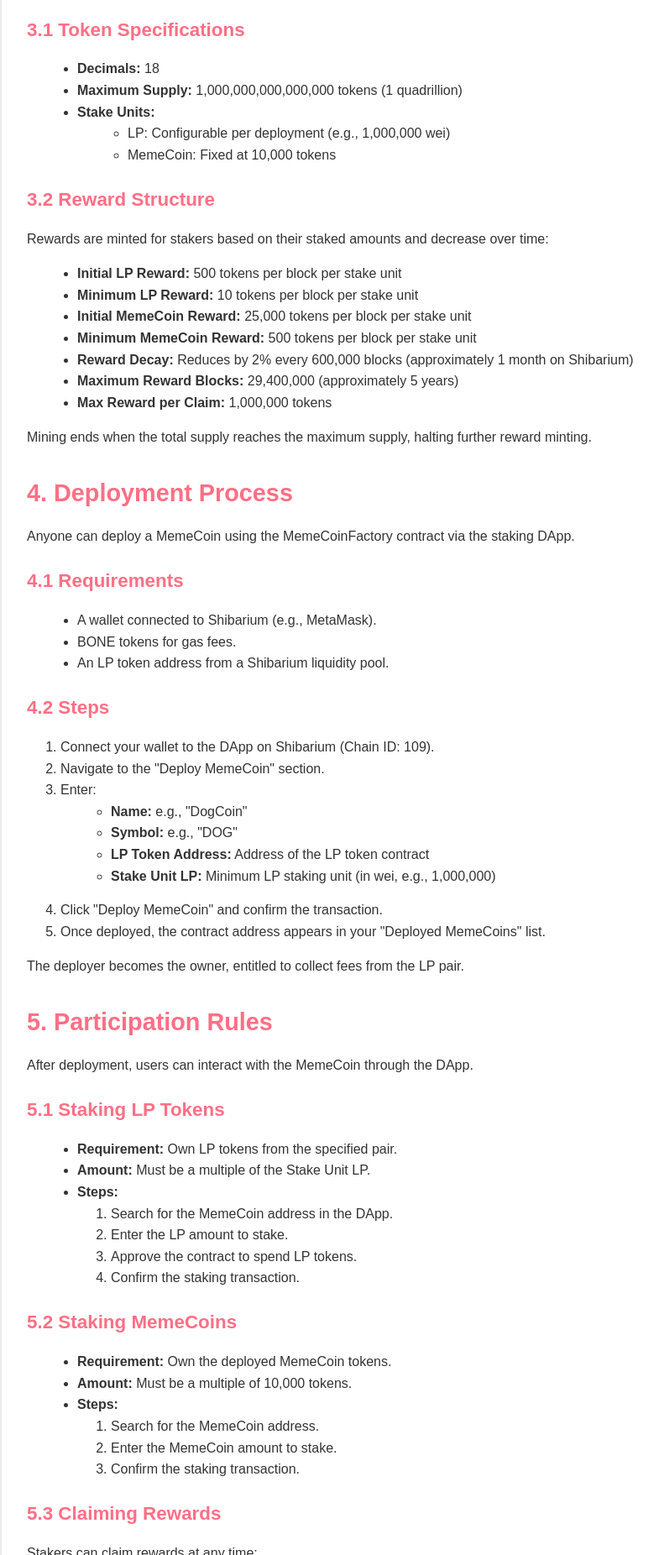
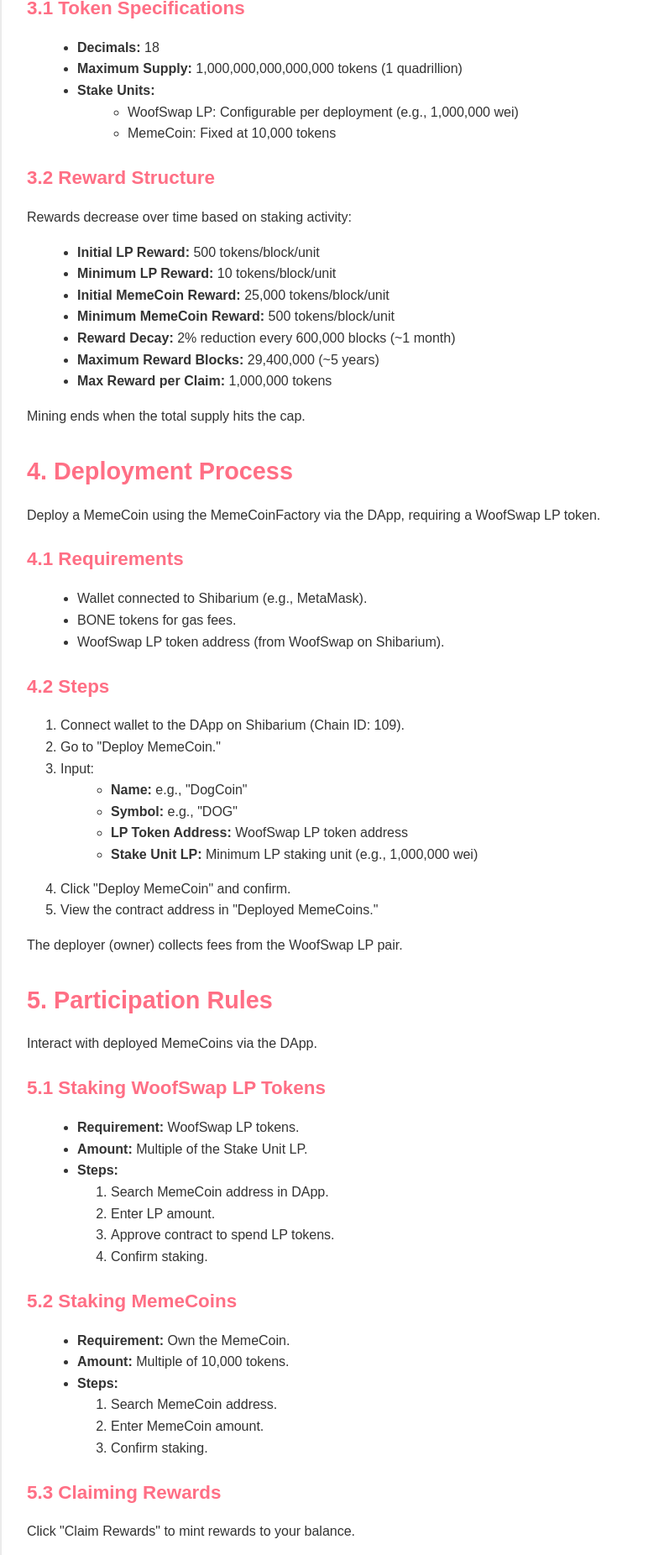
Before and after one commit to Shibfun/MemeStakingDApp, a plain HTML site: page Whitepaper/index.html in a window 1280 px wide. Shown: the part 948-2800 px from the top of the page at 84% size, without its empty margins (158-943 px from the left). Drawn offline with Linux system fonts and the light colour scheme.

Commit message:
Update index.html

```diff
--- a/Whitepaper/index.html
+++ b/Whitepaper/index.html
@@ -54,29 +54,29 @@
 <body>
     <div class="container">
         <h1>MemeCoin Whitepaper</h1>
-        <p style="text-align: center; font-style: italic;">A Decentralized Staking and Reward System on Shibarium</p>
+        <p style="text-align: center; font-style: italic;">A Decentralized Staking and Reward System on Shibarium with WoofSwap Integration</p>
 
         <div class="section">
             <h2>1. Introduction</h2>
-            <p>MemeCoin is a decentralized, community-driven token system built on the Shibarium blockchain. It allows anyone to deploy their own meme-themed cryptocurrency and enables users to stake liquidity pool (LP) tokens or the MemeCoin itself to earn rewards. Designed for simplicity and accessibility, MemeCoin combines fun with financial incentives, leveraging Shibarium's low-cost, high-speed infrastructure.</p>
-            <p>This whitepaper outlines the system's mechanics, deployment process, participation rules, and reward structure, providing a comprehensive guide for creators and stakers alike.</p>
+            <p>MemeCoin is a decentralized token system built on the Shibarium blockchain, designed to empower communities to create meme-themed cryptocurrencies. Integrated exclusively with WoofSwap liquidity pools, MemeCoin enables users to stake WoofSwap LP tokens or the MemeCoin itself to earn rewards. Leveraging Shibarium's efficiency and WoofSwap's liquidity, it offers a fun and rewarding experience for global participants.</p>
+            <p>This whitepaper details the system's mechanics, deployment process, participation rules, and reward structure.</p>
         </div>
 
         <div class="section">
             <h2>2. System Overview</h2>
             <h3>2.1 Core Components</h3>
             <ul>
-                <li><strong>MemeCoin Contract:</strong> A smart contract managing token creation, staking, and rewards.</li>
-                <li><strong>MemeCoinFactory Contract:</strong> A factory contract for deploying new MemeCoin instances.</li>
-                <li><strong>Staking DApp:</strong> A user-friendly interface for deploying and interacting with MemeCoins.</li>
+                <li><strong>MemeCoin Contract:</strong> Manages token creation, staking, and rewards.</li>
+                <li><strong>MemeCoinFactory Contract:</strong> Deploys new MemeCoin instances.</li>
+                <li><strong>Staking DApp:</strong> A user interface for deployment and interaction.</li>
             </ul>
             <h3>2.2 Key Features</h3>
             <ul>
                 <li>Customizable token name and symbol.</li>
-                <li>Staking of LP tokens and MemeCoins for rewards.</li>
-                <li>Dynamic reward decay over time.</li>
-                <li>Fee collection for creators.</li>
-                <li>Maximum supply cap and mining end conditions.</li>
+                <li>Staking of WoofSwap LP tokens and MemeCoins.</li>
+                <li>Dynamic reward decay.</li>
+                <li>Fee collection for creators via WoofSwap pairs.</li>
+                <li>Supply cap with mining termination.</li>
             </ul>
         </div>
 
@@ -88,108 +88,104 @@
                 <li><strong>Maximum Supply:</strong> 1,000,000,000,000,000 tokens (1 quadrillion)</li>
                 <li><strong>Stake Units:</strong>
                     <ul>
-                        <li>LP: Configurable per deployment (e.g., 1,000,000 wei)</li>
+                        <li>WoofSwap LP: Configurable per deployment (e.g., 1,000,000 wei)</li>
                         <li>MemeCoin: Fixed at 10,000 tokens</li>
                     </ul>
                 </li>
             </ul>
             <h3>3.2 Reward Structure</h3>
-            <p>Rewards are minted for stakers based on their staked amounts and decrease over time:</p>
+            <p>Rewards decrease over time based on staking activity:</p>
             <ul>
-                <li><strong>Initial LP Reward:</strong> 500 tokens per block per stake unit</li>
-                <li><strong>Minimum LP Reward:</strong> 10 tokens per block per stake unit</li>
-                <li><strong>Initial MemeCoin Reward:</strong> 25,000 tokens per block per stake unit</li>
-                <li><strong>Minimum MemeCoin Reward:</strong> 500 tokens per block per stake unit</li>
-                <li><strong>Reward Decay:</strong> Reduces by 2% every 600,000 blocks (approximately 1 month on Shibarium)</li>
-                <li><strong>Maximum Reward Blocks:</strong> 29,400,000 (approximately 5 years)</li>
+                <li><strong>Initial LP Reward:</strong> 500 tokens/block/unit</li>
+                <li><strong>Minimum LP Reward:</strong> 10 tokens/block/unit</li>
+                <li><strong>Initial MemeCoin Reward:</strong> 25,000 tokens/block/unit</li>
+                <li><strong>Minimum MemeCoin Reward:</strong> 500 tokens/block/unit</li>
+                <li><strong>Reward Decay:</strong> 2% reduction every 600,000 blocks (~1 month)</li>
+                <li><strong>Maximum Reward Blocks:</strong> 29,400,000 (~5 years)</li>
                 <li><strong>Max Reward per Claim:</strong> 1,000,000 tokens</li>
             </ul>
-            <p>Mining ends when the total supply reaches the maximum supply, halting further reward minting.</p>
+            <p>Mining ends when the total supply hits the cap.</p>
         </div>
 
         <div class="section">
             <h2>4. Deployment Process</h2>
-            <p>Anyone can deploy a MemeCoin using the MemeCoinFactory contract via the staking DApp.</p>
+            <p>Deploy a MemeCoin using the MemeCoinFactory via the DApp, requiring a WoofSwap LP token.</p>
             <h3>4.1 Requirements</h3>
             <ul>
-                <li>A wallet connected to Shibarium (e.g., MetaMask).</li>
+                <li>Wallet connected to Shibarium (e.g., MetaMask).</li>
                 <li>BONE tokens for gas fees.</li>
-                <li>An LP token address from a Shibarium liquidity pool.</li>
+                <li>WoofSwap LP token address (from WoofSwap on Shibarium).</li>
             </ul>
             <h3>4.2 Steps</h3>
             <ol>
-                <li>Connect your wallet to the DApp on Shibarium (Chain ID: 109).</li>
-                <li>Navigate to the "Deploy MemeCoin" section.</li>
-                <li>Enter:
+                <li>Connect wallet to the DApp on Shibarium (Chain ID: 109).</li>
+                <li>Go to "Deploy MemeCoin."</li>
+                <li>Input:
                     <ul>
                         <li><strong>Name:</strong> e.g., "DogCoin"</li>
                         <li><strong>Symbol:</strong> e.g., "DOG"</li>
-                        <li><strong>LP Token Address:</strong> Address of the LP token contract</li>
-                        <li><strong>Stake Unit LP:</strong> Minimum LP staking unit (in wei, e.g., 1,000,000)</li>
+                        <li><strong>LP Token Address:</strong> WoofSwap LP token address</li>
+                        <li><strong>Stake Unit LP:</strong> Minimum LP staking unit (e.g., 1,000,000 wei)</li>
                     </ul>
                 </li>
-                <li>Click "Deploy MemeCoin" and confirm the transaction.</li>
-                <li>Once deployed, the contract address appears in your "Deployed MemeCoins" list.</li>
+                <li>Click "Deploy MemeCoin" and confirm.</li>
+                <li>View the contract address in "Deployed MemeCoins."</li>
             </ol>
-            <p>The deployer becomes the owner, entitled to collect fees from the LP pair.</p>
+            <p>The deployer (owner) collects fees from the WoofSwap LP pair.</p>
         </div>
 
         <div class="section">
             <h2>5. Participation Rules</h2>
-            <p>After deployment, users can interact with the MemeCoin through the DApp.</p>
-            <h3>5.1 Staking LP Tokens</h3>
+            <p>Interact with deployed MemeCoins via the DApp.</p>
+            <h3>5.1 Staking WoofSwap LP Tokens</h3>
             <ul>
-                <li><strong>Requirement:</strong> Own LP tokens from the specified pair.</li>
-                <li><strong>Amount:</strong> Must be a multiple of the Stake Unit LP.</li>
+                <li><strong>Requirement:</strong> WoofSwap LP tokens.</li>
+                <li><strong>Amount:</strong> Multiple of the Stake Unit LP.</li>
                 <li><strong>Steps:</strong>
                     <ol>
-                        <li>Search for the MemeCoin address in the DApp.</li>
-                        <li>Enter the LP amount to stake.</li>
-                        <li>Approve the contract to spend LP tokens.</li>
-                        <li>Confirm the staking transaction.</li>
+                        <li>Search MemeCoin address in DApp.</li>
+                        <li>Enter LP amount.</li>
+                        <li>Approve contract to spend LP tokens.</li>
+                        <li>Confirm staking.</li>
                     </ol>
                 </li>
             </ul>
             <h3>5.2 Staking MemeCoins</h3>
             <ul>
-                <li><strong>Requirement:</strong> Own the deployed MemeCoin tokens.</li>
-                <li><strong>Amount:</strong> Must be a multiple of 10,000 tokens.</li>
+                <li><strong>Requirement:</strong> Own the MemeCoin.</li>
+                <li><strong>Amount:</strong> Multiple of 10,000 tokens.</li>
                 <li><strong>Steps:</strong>
                     <ol>
-                        <li>Search for the MemeCoin address.</li>
-                        <li>Enter the MemeCoin amount to stake.</li>
-                        <li>Confirm the staking transaction.</li>
+                        <li>Search MemeCoin address.</li>
+                        <li>Enter MemeCoin amount.</li>
+                        <li>Confirm staking.</li>
                     </ol>
                 </li>
             </ul>
             <h3>5.3 Claiming Rewards</h3>
-            <p>Stakers can claim rewards at any time:</p>
-            <ul>
-                <li>Click "Claim Rewards" in the LP or MemeCoin section.</li>
-                <li>Rewards are minted and added to your balance.</li>
-            </ul>
+            <p>Click "Claim Rewards" to mint rewards to your balance.</p>
             <h3>5.4 Unstaking</h3>
             <ul>
-                <li><strong>LP:</strong> Click "Unstake All" to withdraw all LP tokens and claim rewards.</li>
-                <li><strong>MemeCoin:</strong> Click "Unstake All" to withdraw all staked MemeCoins and claim rewards.</li>
+                <li><strong>LP:</strong> "Unstake All" withdraws LP tokens and claims rewards.</li>
+                <li><strong>MemeCoin:</strong> "Unstake All" withdraws MemeCoins and claims rewards.</li>
             </ul>
             <h3>5.5 Fee Collection (Owner Only)</h3>
-            <p>The owner collects fees from the LP pair when users stake or unstake LP tokens, transferred to their wallet in the pair's underlying tokens.</p>
+            <p>Fees from WoofSwap LP pairs are collected by the owner during staking/unstaking.</p>
         </div>
 
         <div class="section">
             <h2>6. Security Features</h2>
             <ul>
-                <li><strong>Non-Reentrant Modifier:</strong> Prevents reentrancy attacks.</li>
-                <li><strong>SafeERC20 Library:</strong> Ensures safe token transfers.</li>
-                <li><strong>Ownership:</strong> Only the deployer can claim fees.</li>
-                <li><strong>Supply Cap:</strong> Mining stops at 1 quadrillion tokens.</li>
+                <li><strong>Non-Reentrant:</strong> Prevents reentrancy attacks.</li>
+                <li><strong>SafeERC20:</strong> Ensures safe transfers.</li>
+                <li><strong>Ownership:</strong> Fees restricted to deployer.</li>
+                <li><strong>Supply Cap:</strong> Mining stops at 1 quadrillion.</li>
             </ul>
         </div>
 
         <div class="section">
             <h2>7. Technical Details</h2>
-            <p>MemeCoin is written in Solidity 0.8.13 and deployed on Shibarium.</p>
+            <p>Built in Solidity 0.8.13 for Shibarium with WoofSwap integration.</p>
             <h3>7.1 Key Constants</h3>
             <pre>
 MAX_SUPPLY = 1,000,000,000,000,000 * 10^18
@@ -203,17 +199,17 @@
 MAX_REWARD_PER_CLAIM = 1,000,000 * 10^18
             </pre>
             <h3>7.2 Contracts</h3>
-            <p><strong>MemeCoinFactory:</strong> Deploys new MemeCoin instances.</p>
-            <p><strong>MemeCoin:</strong> Manages staking, rewards, and token operations.</p>
+            <p><strong>MemeCoinFactory:</strong> Deploys MemeCoins.</p>
+            <p><strong>MemeCoin:</strong> Handles staking and rewards with WoofSwap LP tokens.</p>
         </div>
 
         <div class="section">
             <h2>8. Conclusion</h2>
-            <p>MemeCoin offers a playful yet robust platform for creating and staking meme-themed tokens on Shibarium. With its transparent reward system and user-friendly DApp, it invites global participation in the meme economy. Join us in building the future of decentralized fun!</p>
+            <p>MemeCoin merges meme culture with decentralized finance on Shibarium, exclusively using WoofSwap LP tokens. Join the meme economy today!</p>
         </div>
 
         <footer>
-            <p>© 2025 MemeCoin Team | Powered by Shibarium</p>
+            <p>© 2025 MemeCoin Team | Powered by Shibarium & WoofSwap</p>
         </footer>
     </div>
 </body>
```
